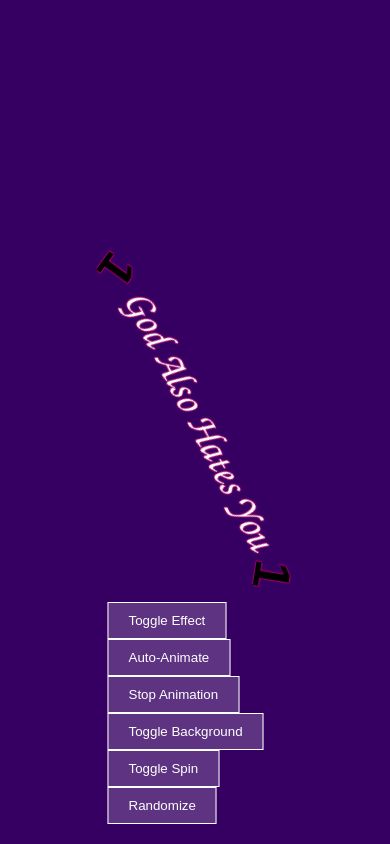
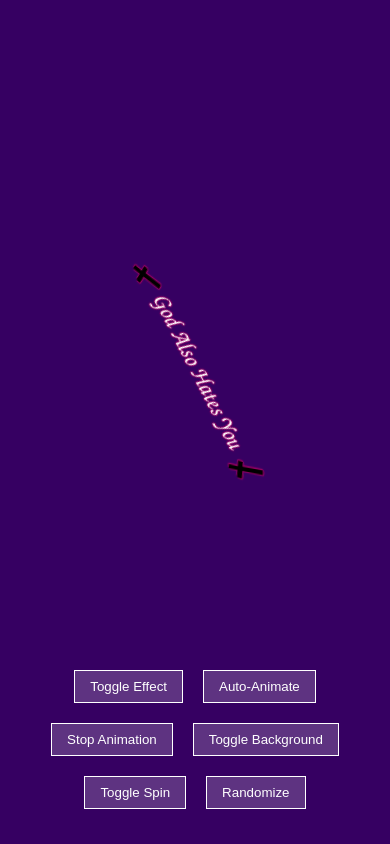
Before and after one commit to smoothbrainsinc/pluto_says_f, a PHP site: page / in a window 390 px wide. Run offline with PHP 8.4, Linux system fonts and the light colour scheme.

Commit message:
Fix mobile layout, fonts, and buttons

```diff
--- a/index.html
+++ b/index.html
@@ -2,7 +2,7 @@
 <html lang="en">
 <head>
     <meta charset="UTF-8">
-    <meta name="viewport" content="width=device-width, initial-scale=1.0">
+    <meta name="viewport" content="width=device-width, initial-scale=1.0, maximum-scale=1.0, user-scalable=no">
     <link rel="stylesheet" href="styles.css" >
     <title>Pluto Says F</title>
     <style>
@@ -20,14 +20,13 @@
             <h1 class="cross2">1</h1>
         </div>
     </div>
-<div class="none">
+
    <div class="controls">
         <button onclick="toggleStyle()">Toggle Effect</button>
         <button onclick="startAnimation()">Auto-Animate</button>
         <button onclick="stopAnimation()">Stop Animation</button>
         <button onclick="toggleBackground()">Toggle Background</button>
     </div>
-</div>
 <script src="scripts.js" > </script>
 </body>
 </html>
--- a/styles.css
+++ b/styles.css
@@ -1,13 +1,26 @@
+/* ==================== */
+/* CUSTOM FONTS         */
+/* ==================== */
+
+@font-face {
+  font-family: 'Slaytanic';
+  src: url('Slaytanic.ttf') format('truetype');
+}
+
+/* ==================== */
+/* BASE STYLES          */
+/* ==================== */
 body {
   margin: 0;
   padding: 0;
-    background-color: #360062; /* Default background */
+  background-color: #360062;
   transition: background-color 3s ease-in-out;
   min-height: 100vh;
   display: flex;
   justify-content: center;
   align-items: center;
   overflow: hidden;
+  overflow-x: hidden; /* Prevent horizontal scroll */
 }
 
 .container {
@@ -15,6 +28,7 @@ body {
   justify-content: center;
   align-items: center;
   position: relative;
+  padding-bottom: 100px; /* Space for buttons */
 }
 
 .cross1 {
@@ -33,23 +47,6 @@ body {
   transform-origin: center;
 }
 
-
-
-/* Keyframes for left "1" (counter-clockwise) */
-@keyframes spin-left {
-    from { transform: rotate(0deg); }
-    to { transform: rotate(-360deg); }
-}
-
-
-/* Keyframes for right "1" (clockwise with pulse) */
-@keyframes spin-right {
-    0% { transform: rotate(0deg) scale(1); }
-    50% { transform: rotate(180deg) scale(1.3); }
-    100% { transform: rotate(360deg) scale(1); }
-}
-
-
 .cross2 {
   text-shadow:
     -1px 0px 1px #990066,
@@ -66,13 +63,12 @@ body {
   transform-origin: center;
 }
 
-
 h1 {
   font-family: 'Slaytanic', sans-serif;
   margin: 1rem;
   color: white;
   font-size: 3rem;
-    transition: all 2s ease; /* For future 1 animations */
+  transition: all 2s ease;
 }
 
 h2 {
@@ -83,14 +79,14 @@ h2 {
     -1px 0px 1px #990066,
     1px 0px 1px #990066,
     0px 1px 1px #990066;
-    transition: all 3s ease-in-out; /* Slowed down */
+  transition: all 3s ease-in-out;
   padding: 15px;
   font-size: 2.5rem;
   position: relative;
   z-index: 2;
+  word-wrap: break-word; /* Prevent text overflow */
 }
 
-/* Background creep effect */
 .background-creep {
   position: absolute;
   top: 0;
@@ -104,7 +100,6 @@ h2 {
   z-index: 1;
 }
 
-/* Active states */
 .active-bg .background-creep {
   transform: scaleX(1);
 }
@@ -119,7 +114,49 @@ h2:hover, h2.alternate {
 }
 
 .auto-animate {
-    animation: colorFlip 6s infinite alternate; /* Slower animation */
+  animation: colorFlip 6s infinite alternate;
+}
+
+.controls {
+  position: fixed;
+  bottom: 20px;
+  left: 50%;
+  transform: translateX(-50%);
+  z-index: 10;
+  display: flex;
+  flex-wrap: wrap;
+  justify-content: center;
+  gap: 10px;
+  width: 100%;
+  padding: 10px;
+}
+
+button {
+  padding: 8px 15px;
+  margin: 5px;
+  background: rgba(255,255,255,0.2);
+  border: 1px solid white;
+  color: white;
+  cursor: pointer;
+  transition: all 0.3s ease;
+}
+
+button:hover {
+  background: rgba(255,255,255,0.4);
+}
+
+/* ==================== */
+/* ANIMATIONS            */
+/* ==================== */
+@keyframes spin-left {
+  from { transform: rotate(0deg); }
+  to { transform: rotate(-360deg); }
+}
+
+@keyframes spin-right {
+  0% { transform: rotate(0deg) scale(1); }
+  50% { transform: rotate(180deg) scale(1.3); }
+  100% { transform: rotate(360deg) scale(1); }
 }
 
 @keyframes colorFlip {
@@ -141,28 +178,14 @@ h2:hover, h2.alternate {
   }
 }
 
-.controls {
-    position: fixed;
-    bottom: 20px;
-    left: 50%;
-    transform: translateX(-50%);
-    z-index: 10;
+/* ==================== */
+/* MOBILE RESPONSIVENESS */
+/* ==================== */
+@media (max-width: 768px) {
+  h1 {
+    font-size: 2rem !important;
   }
-
-button {
-    padding: 10px 20px;
-    margin: 0 10px;
-    background: rgba(255,255,255,0.2);
-    border: 1px solid white;
-    color: white;
-    cursor: pointer;
-    transition: all 0.3s ease;
+  h2 {
+    font-size: 1.5rem !important;
   }
-
-button:hover {
-    background: rgba(255,255,255,0.4);
 }
-/*
-.none {
-    visibility: hidden;
-}  */
```
Also changed, not shown: Slaytanic.ttf (added). Lines whose indentation alone changed are shown as unchanged.
